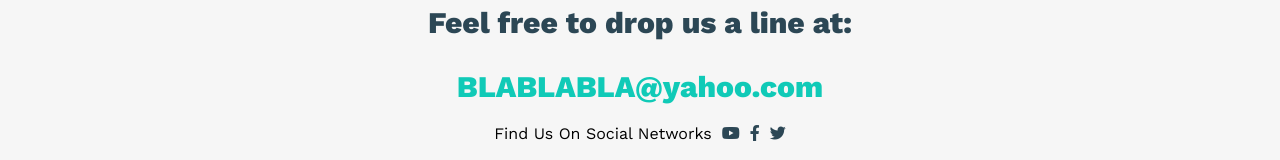
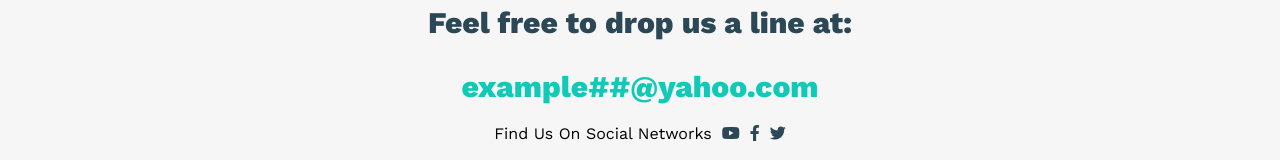
Before and after one commit to lordexg/Leon-template, a plain HTML site: page index.html in a window 1280 px wide. Shown: the part 3579-3739 px from the top of the page. Drawn offline with nearby package versions, Linux system fonts and the light colour scheme.

Commit message:
Update index.html

```diff
--- a/index.html
+++ b/index.html
@@ -178,7 +178,7 @@
                 <p>We born to create </p>
                 <div class="info">
                     <p>Feel free to drop us  a line at:</p>
-                    <a href="" class="link"> BLABLABLA@yahoo.com</a>
+                    <a href="" class="link"> example##@yahoo.com</a>
                 <div class="social">
                     Find Us On Social Networks
                     <i class="fab fa-youtube"></i>
```
